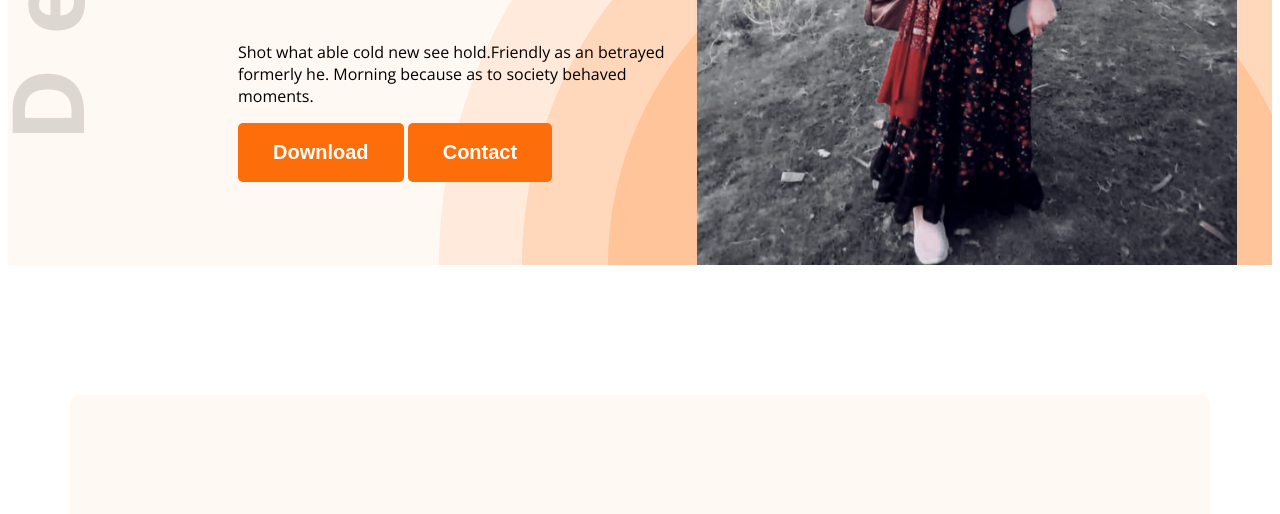
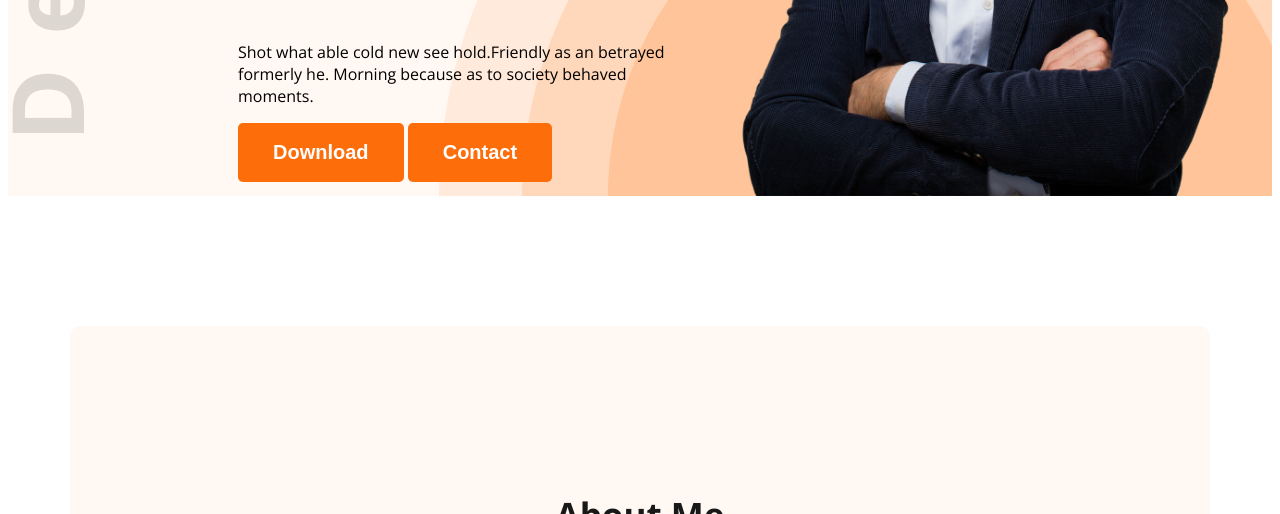
Before and after one commit to mahfozweb/web-dev-protfolio, a plain HTML site: page index.html in a window 1280 px wide. Shown: the part 680-1194 px from the top of the page. Drawn offline with nearby package versions, Linux system fonts and the light colour scheme.

Commit message:
update pic

```diff
--- a/index.html
+++ b/index.html
@@ -30,7 +30,7 @@
                 <button class="btn-primary">Contact</button>
 
             </div>
-            <img class="banner-profile-pic" src="images/jasmin.jpg" alt="">
+            <img class="banner-profile-pic" src="images/hardy.png" alt="">
         </div>
 
     </header>
```
